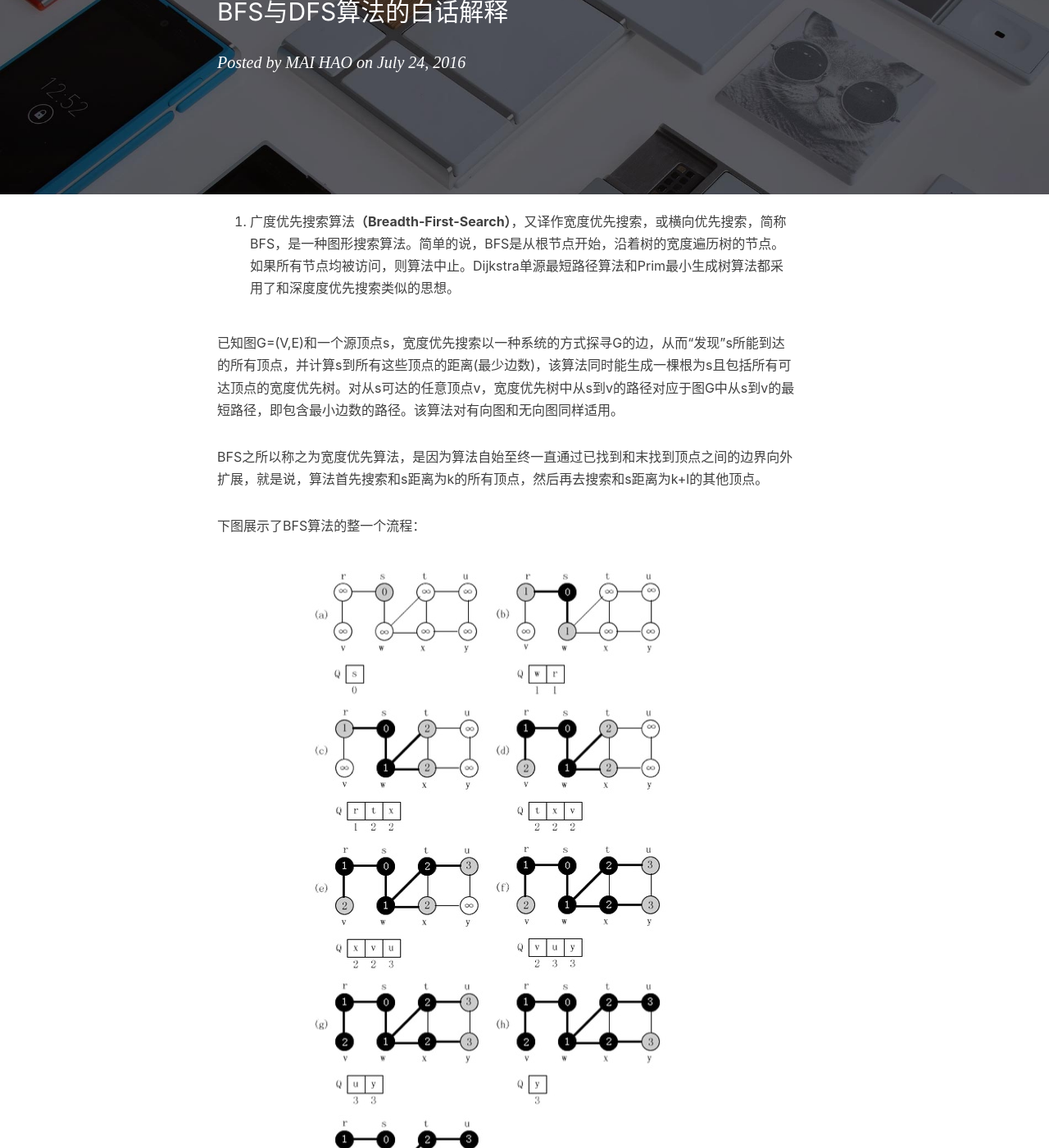
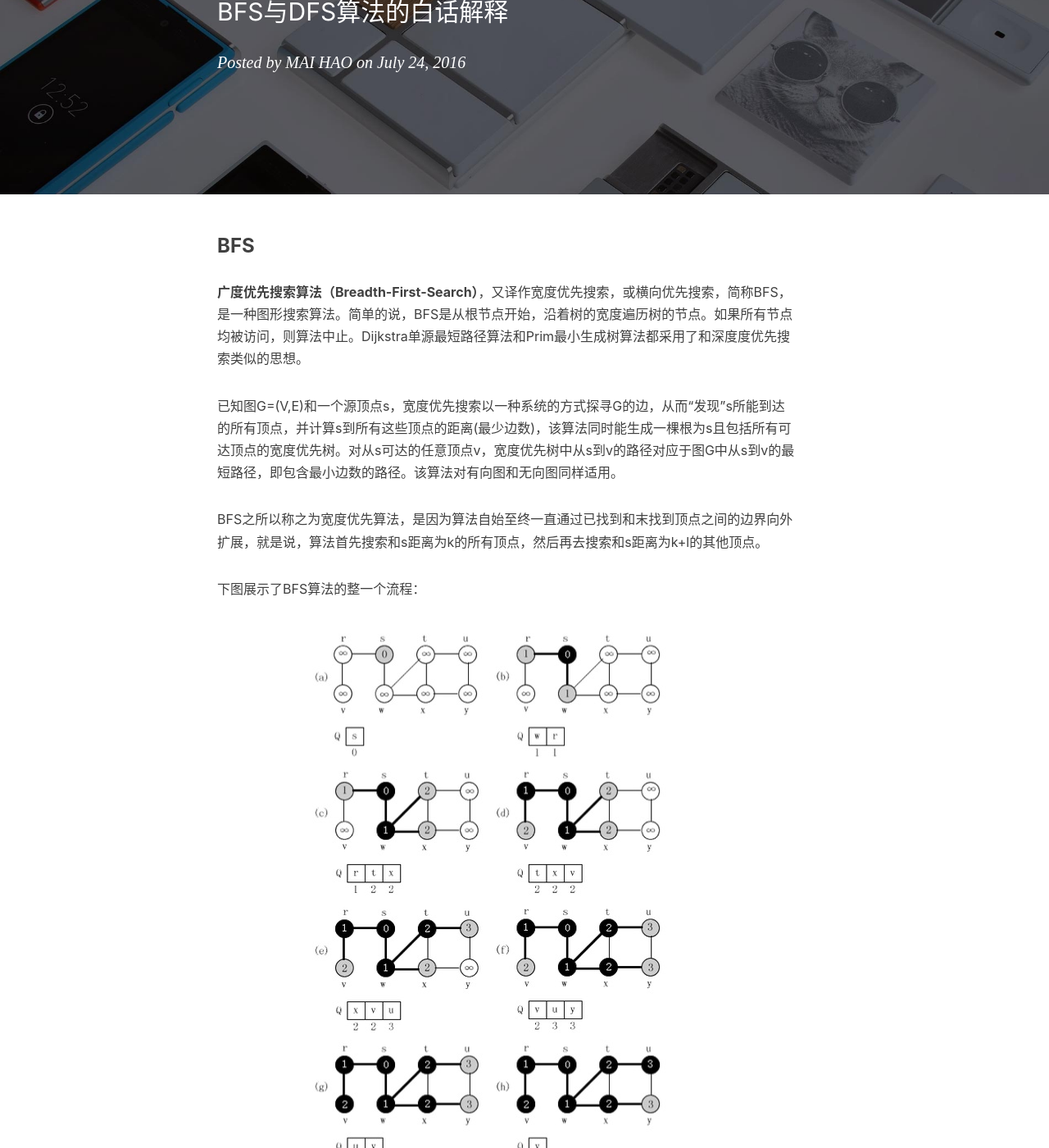
Before and after one commit to HaoMai/MAIHAO.github.io, a Jekyll site: the page built from _posts/2016-07-24-bfs-and-dfs.markdown, in a window 1280 px wide and 1400 px high, scrolled down 286 px. Shown: the whole window at 82% size. Built offline with Jekyll 4.4.1, drawn with Linux system fonts in a browser that asks for light colours; nearby versions of some CDN libraries; comment, search, counter and statistics services are not loaded; some of the changed text lies outside the part shown.

Commit message:
2016-7-24

```diff
--- a/_posts/2016-07-24-bfs-and-dfs.markdown
+++ b/_posts/2016-07-24-bfs-and-dfs.markdown
@@ -10,8 +10,9 @@ tags:
     - C/C++
 ---
 
+### BFS
 
-1. 广度优先搜索算法**（Breadth-First-Search）**，又译作宽度优先搜索，或横向优先搜索，简称BFS，是一种图形搜索算法。简单的说，BFS是从根节点开始，沿着树的宽度遍历树的节点。如果所有节点均被访问，则算法中止。Dijkstra单源最短路径算法和Prim最小生成树算法都采用了和深度度优先搜索类似的思想。
+**广度优先搜索算法（Breadth-First-Search）**，又译作宽度优先搜索，或横向优先搜索，简称BFS，是一种图形搜索算法。简单的说，BFS是从根节点开始，沿着树的宽度遍历树的节点。如果所有节点均被访问，则算法中止。Dijkstra单源最短路径算法和Prim最小生成树算法都采用了和深度度优先搜索类似的思想。
 
 已知图G=(V,E)和一个源顶点s，宽度优先搜索以一种系统的方式探寻G的边，从而“发现”s所能到达的所有顶点，并计算s到所有这些顶点的距离(最少边数)，该算法同时能生成一棵根为s且包括所有可达顶点的宽度优先树。对从s可达的任意顶点v，宽度优先树中从s到v的路径对应于图G中从s到v的最短路径，即包含最小边数的路径。该算法对有向图和无向图同样适用。
 
```
Also changed, not shown: other parts of _posts/2016-07-24-bfs-and-dfs.markdown (+5 -1 lines).
